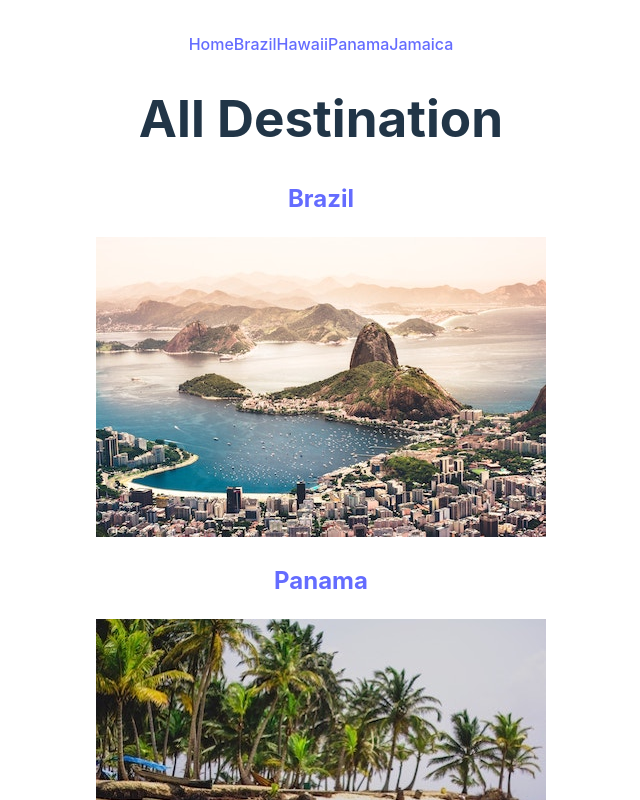
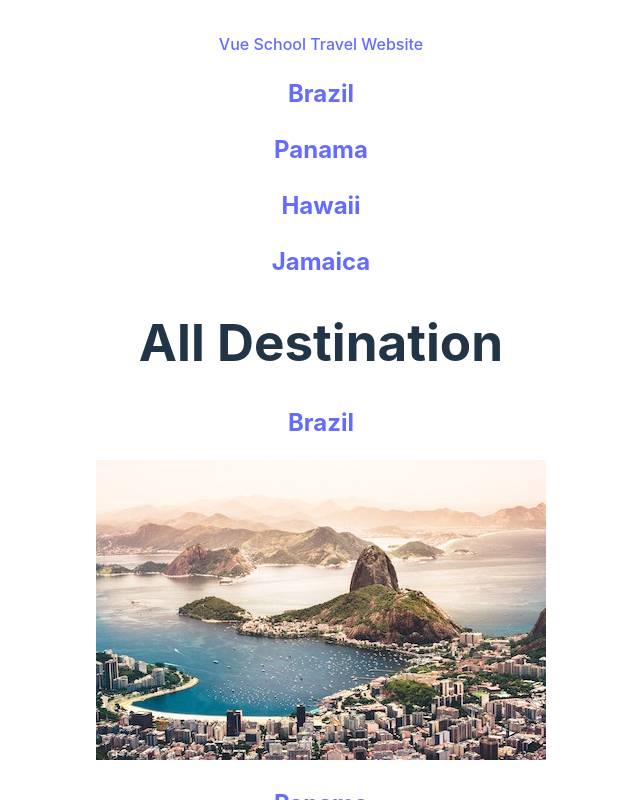
Before and after one commit to ezcomenezgo/vue-school-travel-app, a Vue app: page / in a window 1280 px wide. Shown: the top 800 px of the page, without its empty margins (319-959 px from the left). Built offline with nearby package versions, Linux system fonts and the light colour scheme; the HTML template or start-up script is replaced by a standard one.

Commit message:
feat: add dynamic route and slug params

```diff
--- a/src/components/TheNavigation.vue
+++ b/src/components/TheNavigation.vue
@@ -1,9 +1,28 @@
 <template>
   <div id="nav">
-    <router-link to="/">Home</router-link>
-    <router-link to="/brazil">Brazil</router-link>
-    <router-link to="/hawaii">Hawaii</router-link>
-    <router-link to="/panama">Panama</router-link>
-    <router-link to="/jamaica">Jamaica</router-link>
+    <router-link id="logo" to="/">Vue School Travel Website</router-link>
+    <router-link
+      v-for="destination in destinations"
+      :key="destination.id"
+      :to="{
+        name: 'destination.show',
+        params: { id: destination.id, slug: destination.slug },
+      }"
+    >
+      <h2>{{ destination.name }}</h2>
+    </router-link>
   </div>
 </template>
+
+<script>
+import sourceData from '@/data.json';
+
+export default {
+  name: 'TheNavigation',
+  data() {
+    return {
+      destinations: sourceData.destinations,
+    };
+  },
+};
+</script>
--- a/src/router/index.js
+++ b/src/router/index.js
@@ -4,24 +4,9 @@
 const routes = [
   { path: '/', name: Home, component: Home },
   {
-    path: '/brazil',
-    name: 'brazil',
-    component: () => import('@/views/Brazil.vue'),
-  },
-  {
-    path: '/hawaii',
-    name: 'hawaii',
-    component: () => import('@/views/Hawaii.vue'),
-  },
-  {
-    path: '/panama',
-    name: 'panama',
-    component: () => import('@/views/Panama.vue'),
-  },
-  {
-    path: '/jamaica',
-    name: 'jamaica',
-    component: () => import('@/views/Jamaica.vue'),
+    path: '/destination/:id/:slug',
+    name: 'destination.show',
+    component: () => import('@/views/DestinationShow.vue'),
   },
 ];
 
--- a/src/views/About.vue
+++ /dev/null
@@ -1,3 +0,0 @@
-<template>
-  <div>About</div>
-</template>
--- a/src/views/Brazil.vue
+++ /dev/null
@@ -1,5 +0,0 @@
-<template>
-  <div class="brazil">
-    <h1>Brazil</h1>
-  </div>
-</template>
--- a/src/views/Hawaii.vue
+++ /dev/null
@@ -1,5 +0,0 @@
-<template>
-  <div class="hawaii">
-    <h1>Hawaii</h1>
-  </div>
-</template>
--- a/src/views/Home.vue
+++ b/src/views/Home.vue
@@ -5,7 +5,10 @@
       <router-link
         v-for="destination in destinations"
         :key="destination.id"
-        :to="destination.slug"
+        :to="{
+          name: 'destination.show',
+          params: { id: destination.id, slug: destination.slug },
+        }"
       >
         <h2>{{ destination.name }}</h2>
         <img :src="`/images/${destination.image}`" :alt="destination.name" />
--- a/src/views/Jamaica.vue
+++ /dev/null
@@ -1,5 +0,0 @@
-<template>
-  <div class="jamaica">
-    <h1>Jamaica</h1>
-  </div>
-</template>
--- a/src/views/Panama.vue
+++ /dev/null
@@ -1,5 +0,0 @@
-<template>
-  <div class="panama">
-    <h1>Panama</h1>
-  </div>
-</template>
```
